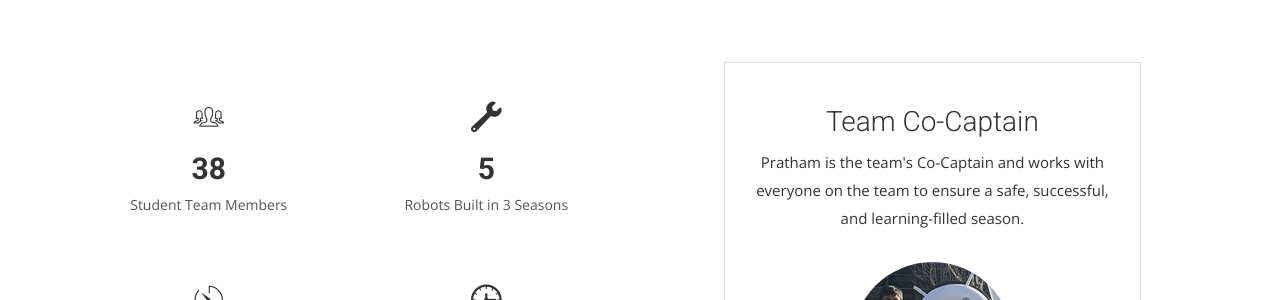
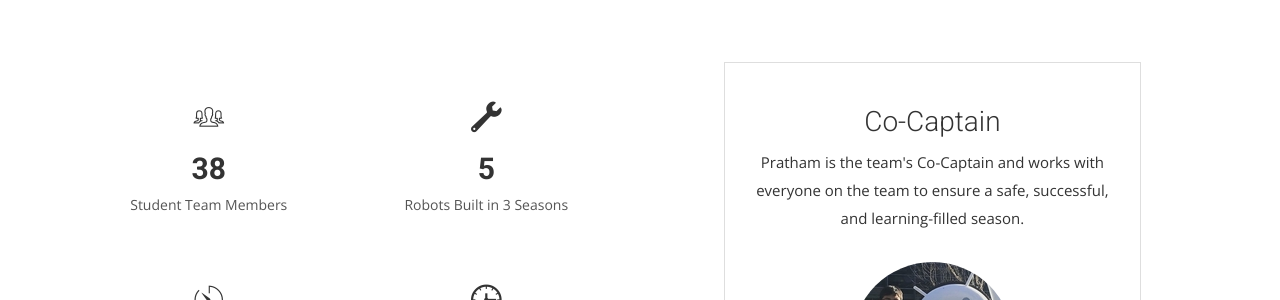
Before and after one commit to frc5806/frc5806.github.io, a Jekyll site: the page built from index.html, in a window 1280 px wide and 900 px high, scrolled down 2136 px. Shown: the part 155-455 px from the top of the window. Built offline with Jekyll 4.4.1, drawn with Linux system fonts in a browser that asks for light colours; nearby versions of some CDN libraries; some web fonts are replaced.

Commit message:
Update index.html

```diff
--- a/index.html
+++ b/index.html
@@ -111,7 +111,7 @@ permalink: /
         <div class="testimonial-carousel">
           <div id="testimonial-slider" class="owl-carousel">
             <div>
-              <h3>Team Co-Captain</h3>
+              <h3>Co-Captain</h3>
                 <p>Pratham is the team's Co-Captain and works with everyone on the team to ensure a safe, successful, and learning-filled season. </p>
                 <div class="user">
                   <img src="img/pratham.jpg" alt="Pepole">
@@ -119,7 +119,7 @@ permalink: /
                 </div>
             </div>
             <div>
-              <h3>Team Co-Captain</h3>
+              <h3>Co-Captain</h3>
                 <p>Carmel is the team's Co-Captain and works with everyone on the team to ensure a safe, successful, and learning-filled season. </p>
                 <div class="user">
                   <!-- <img src=".jpg" alt="Pepole"> -->
```
